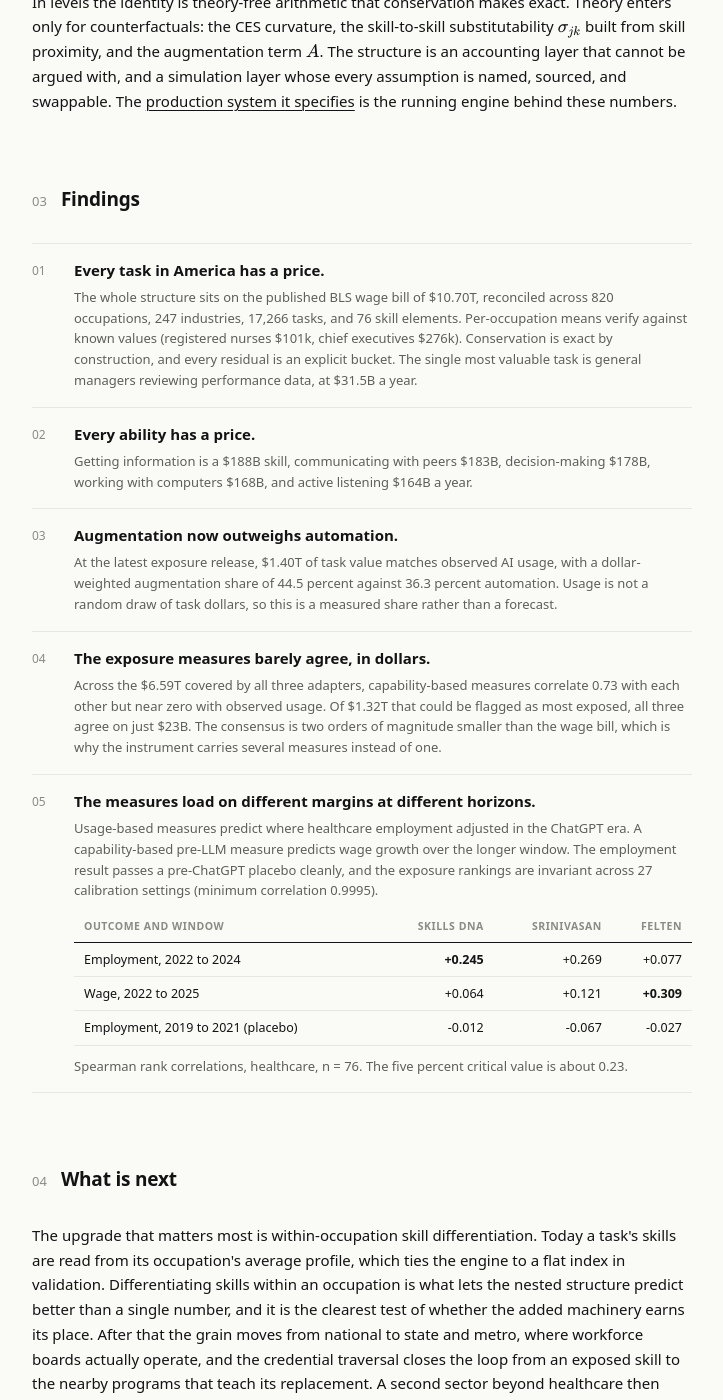
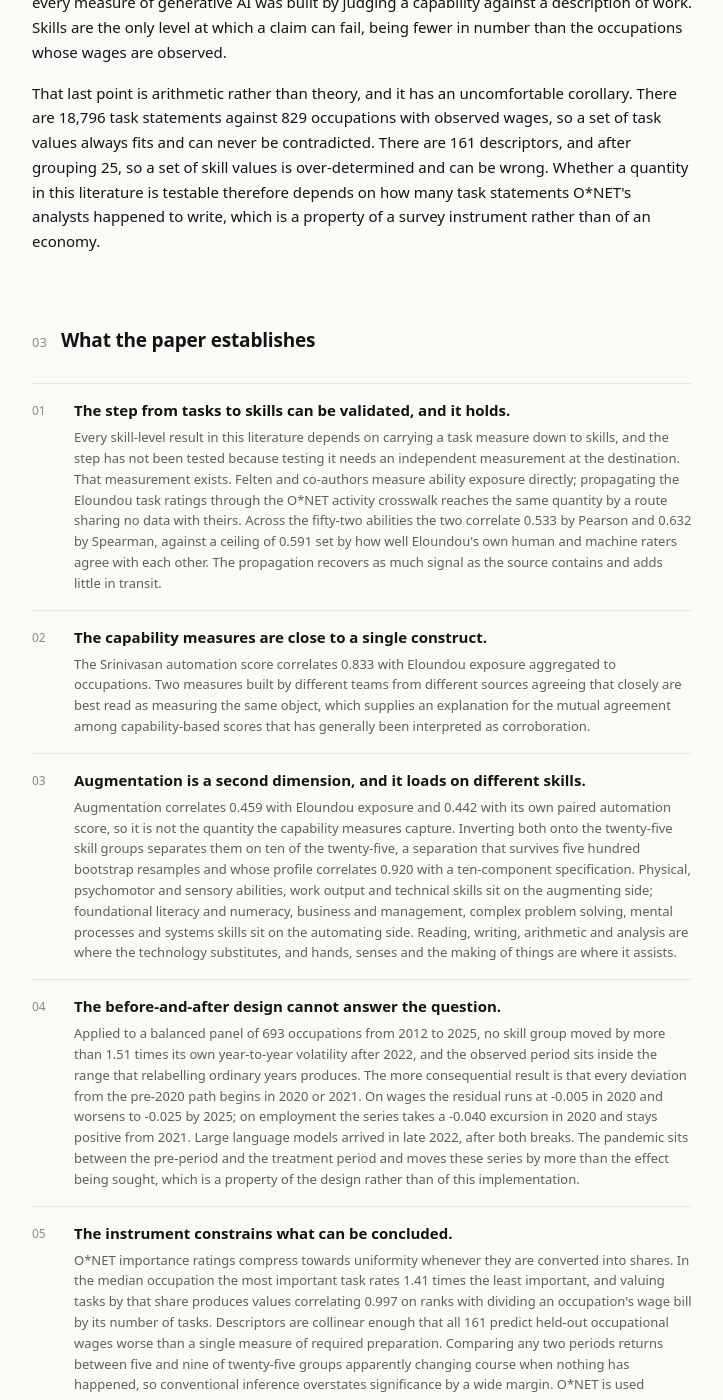
Before and after one commit to conway1521/conway1521.github.io, a Jekyll site: the page built from working-papers/skills-dna.html, in a window 1280 px wide and 1400 px high, scrolled down 1141 px. Shown: the whole window, without its empty margins (278-1001 px from the left). Built offline with Jekyll 4.4.1, drawn with Linux system fonts in a browser that asks for light colours; some of the changed text lies outside the part shown.

Commit message:
Update the Skills DNA working paper to what it now argues, and add the PDF
The page has been retitled AI exposure at three levels and rewritten around
what the paper establishes. Exposure to generative AI is measured at three
different levels of the same labor market, by Felten, Raj and Seamans at the
ability level, Eloundou and co-authors at the task level, and Srinivasan, Chen
and Zakerinia at the occupation level, and applied work moves those scores
between levels without the step having been validated. The paper validates it,
against a measure collected natively at the destination, and reports what
follows.

Four claims are removed because the work does not support them. The task
valuation, including the figure of 31.5 billion dollars for general managers
reviewing performance data, correlates 0.997 on ranks with dividing an
occupation's wage bill by its number of tasks, so it restates employment and
pay with a task count as its divisor rather than measuring anything about
tasks. The ability valuations were a fixed linear image of one number per
occupation, since every task in an occupation carried its occupational average
in all 124,614 pairs. The augmentation share of 44.5 percent against 36.3
percent rests on observed-usage data covering a fifth of tasks which are more
exposed than those it omits by 0.236 on a zero to one scale, so it is not a
share of the economy. The validation table is superseded by a relabelling
reference distribution, against which four results of that kind did not
survive.

What replaces them are the propagation validation at 0.533 against a ceiling
of 0.591, the capability measures correlating 0.833 with one another and so
being close to one construct, the separation of augmentation from automation
across ten of twenty-five skill groups, the finding that the before-and-after
design cannot identify an effect because every deviation from the pre-2020
path begins in 2020 or 2021, and a statement of the four ways O*NET constrains
what can be concluded from it.

The research graph node is retitled and its short, plain and abstract text
rewritten to match, with a direct link to the PDF added alongside the page.

```diff
--- a/working-papers/skills-dna.html
+++ b/working-papers/skills-dna.html
@@ -1,91 +1,74 @@
 ---
 layout: default
-title: Skills DNA of the economy
+title: AI exposure at three levels
 permalink: /working-papers/skills-dna/
-description: "Roles, tasks, and skills are three equivalent decompositions of the same output."
+description: "Exposure to AI is measured at three different levels of the same labor market, and the measures are compared as though they described one object."
 ---
-
-<link rel="stylesheet" href="https://cdn.jsdelivr.net/npm/katex@0.16.9/dist/katex.min.css">
-<script defer src="https://cdn.jsdelivr.net/npm/katex@0.16.9/dist/katex.min.js"></script>
-<script defer src="https://cdn.jsdelivr.net/npm/katex@0.16.9/dist/contrib/auto-render.min.js"
-    onload="renderMathInElement(document.body, {delimiters: [{left: '$$', right: '$$', display: true},{left: '\\(', right: '\\)', display: false}]});"></script>
 
 <div class="wrap">
 
   <div class="masthead">
     <div class="masthead__row">
       <span class="eyebrow"><a href="{{ '/#research' | relative_url }}">Research</a></span>
-      <span class="eyebrow">In progress</span>
+      <span class="eyebrow">Working paper</span>
     </div>
-    <h1 class="display">Skills DNA of the economy</h1>
-    <p class="lede">Roles, tasks, and skills are three equivalent decompositions of the same output. Price every task and every skill, and AI exposure becomes a question of dollars. A calibrated measurement instrument for the task-based labor market.</p>
+    <h1 class="display">AI exposure at three levels</h1>
+    <p class="lede">Exposure to generative AI is measured at three different levels of the same labor market, and the measures are then compared as though they described one object. This paper puts them on a common footing, validates the step that carries a task measure down to skills, and reports what the underlying data will bear.</p>
   </div>
-  <div class="standfirst">Economics &middot; machine learning &middot; data engineering. A measurement instrument with an open-source engine and a versioned data snapshot.</div>
+  <div class="standfirst">Working paper &middot; fully public data &middot; every number regenerates from a clean checkout.</div>
 
   <div class="col">
     <div class="secnum" style="margin-top:0;">
       <span class="secnum__n">01</span>
-      <h2 class="secnum__h">The idea</h2>
+      <h2 class="secnum__h">The premise</h2>
     </div>
     <div class="prose prose--lg">
-      <p>An industry produces its output through roles, each role performs a set of tasks, and each task demands a set of skills. Government data records how many workers hold each role and what they are paid, which tasks each role performs, and which abilities each task demands.</p>
-      <p>Push the pay down through those links and nothing is created or destroyed. The same national total appears as industry output, as occupational pay, as the value of tasks, and as the value of skills. Roles, tasks, and skills are three coordinate systems for one object. AI enters as a new appliance that can perform some of the steps. Because every step now carries a price, "which steps can the appliance do" becomes "how many dollars are in play," then "which abilities lose their market," then "which workers are affected and what should they learn next."</p>
+      <p>A firm produces output, that output is produced by activities being carried out, and those activities are carried out by combinations of human capability. Occupations, tasks and skills are three descriptions of one process, so a technology entering production has to be traceable through all three. The premise is common ground rather than a claim of this paper, running from Autor, Levy and Murnane through Acemoglu and Autor, and developed most recently by Freund and Mann into a general equilibrium model in which occupations bundle tasks and automating one task raises the weight on those that remain.</p>
+      <p>What that literature consumes, and does not examine, are the exposure measures themselves. Felten, Raj and Seamans score the fifty-two abilities of O*NET. Eloundou and co-authors score its task statements. Srinivasan, Chen and Zakerinia score occupations. Each is used at whatever level an application requires, and the aggregation or disaggregation that carries it there has not previously been validated. This paper establishes what each one measures, whether it survives being moved between levels, and what the data underneath will support.</p>
     </div>
   </div>
 
   <div class="col">
     <div class="secnum">
       <span class="secnum__n">02</span>
-      <h2 class="secnum__h">The model</h2>
+      <h2 class="secnum__h">Why the levels are not interchangeable</h2>
     </div>
     <div class="prose">
-      <p>The dollar shares the identity measures in levels are exactly the calibration a production function needs. A task's expenditure share within an industry is the Cobb-Douglas weight \( \beta_i \). A skill's dollar share of a task's labor is \( \gamma_{ik} \). A task's automatable share maps to \( \delta_i \). Output reads through a nested aggregator of labor and capital:</p>
-      <div class="math-block">
-        <p style="margin:0;">$$Y = A \cdot R^{\alpha} \, K^{\beta}, \qquad R = \left(\sum_{k} \gamma_k \, s_k^{\,\rho}\right)^{1/\rho}$$</p>
-      </div>
-      <p>In levels the identity is theory-free arithmetic that conservation makes exact. Theory enters only for counterfactuals: the CES curvature, the skill-to-skill substitutability \( \sigma_{jk} \) built from skill proximity, and the augmentation term \( A \). The structure is an accounting layer that cannot be argued with, and a simulation layer whose every assumption is named, sourced, and swappable. The <a href="{{ '/portfolio/skills-framework' | relative_url }}">production system it specifies</a> is the running engine behind these numbers.</p>
+      <p>The three layers perform three different functions, and none of them can perform the others. The wage bill is a budget that everything must sum to, which disciplines a description without testing it, because quantities constructed as shares of a total return that total whatever values the shares take. Tasks are where the technology has actually been observed, since every measure of generative AI was built by judging a capability against a description of work. Skills are the only level at which a claim can fail, being fewer in number than the occupations whose wages are observed.</p>
+      <p>That last point is arithmetic rather than theory, and it has an uncomfortable corollary. There are 18,796 task statements against 829 occupations with observed wages, so a set of task values always fits and can never be contradicted. There are 161 descriptors, and after grouping 25, so a set of skill values is over-determined and can be wrong. Whether a quantity in this literature is testable therefore depends on how many task statements O*NET's analysts happened to write, which is a property of a survey instrument rather than of an economy.</p>
     </div>
   </div>
 
   <div class="col">
     <div class="secnum">
       <span class="secnum__n">03</span>
-      <h2 class="secnum__h">Findings</h2>
+      <h2 class="secnum__h">What the paper establishes</h2>
     </div>
     <div>
       <div class="finding">
         <span class="finding__n">01</span>
-        <div class="finding__head">Every task in America has a price.</div>
-        <div class="finding__body">The whole structure sits on the published BLS wage bill of $10.70T, reconciled across 820 occupations, 247 industries, 17,266 tasks, and 76 skill elements. Per-occupation means verify against known values (registered nurses $101k, chief executives $276k). Conservation is exact by construction, and every residual is an explicit bucket. The single most valuable task is general managers reviewing performance data, at $31.5B a year.</div>
+        <div class="finding__head">The step from tasks to skills can be validated, and it holds.</div>
+        <div class="finding__body">Every skill-level result in this literature depends on carrying a task measure down to skills, and the step has not been tested because testing it needs an independent measurement at the destination. That measurement exists. Felten and co-authors measure ability exposure directly; propagating the Eloundou task ratings through the O*NET activity crosswalk reaches the same quantity by a route sharing no data with theirs. Across the fifty-two abilities the two correlate 0.533 by Pearson and 0.632 by Spearman, against a ceiling of 0.591 set by how well Eloundou's own human and machine raters agree with each other. The propagation recovers as much signal as the source contains and adds little in transit.</div>
       </div>
       <div class="finding">
         <span class="finding__n">02</span>
-        <div class="finding__head">Every ability has a price.</div>
-        <div class="finding__body">Getting information is a $188B skill, communicating with peers $183B, decision-making $178B, working with computers $168B, and active listening $164B a year.</div>
+        <div class="finding__head">The capability measures are close to a single construct.</div>
+        <div class="finding__body">The Srinivasan automation score correlates 0.833 with Eloundou exposure aggregated to occupations. Two measures built by different teams from different sources agreeing that closely are best read as measuring the same object, which supplies an explanation for the mutual agreement among capability-based scores that has generally been interpreted as corroboration.</div>
       </div>
       <div class="finding">
         <span class="finding__n">03</span>
-        <div class="finding__head">Augmentation now outweighs automation.</div>
-        <div class="finding__body">At the latest exposure release, $1.40T of task value matches observed AI usage, with a dollar-weighted augmentation share of 44.5 percent against 36.3 percent automation. Usage is not a random draw of task dollars, so this is a measured share rather than a forecast.</div>
+        <div class="finding__head">Augmentation is a second dimension, and it loads on different skills.</div>
+        <div class="finding__body">Augmentation correlates 0.459 with Eloundou exposure and 0.442 with its own paired automation score, so it is not the quantity the capability measures capture. Inverting both onto the twenty-five skill groups separates them on ten of the twenty-five, a separation that survives five hundred bootstrap resamples and whose profile correlates 0.920 with a ten-component specification. Physical, psychomotor and sensory abilities, work output and technical skills sit on the augmenting side; foundational literacy and numeracy, business and management, complex problem solving, mental processes and systems skills sit on the automating side. Reading, writing, arithmetic and analysis are where the technology substitutes, and hands, senses and the making of things are where it assists.</div>
       </div>
       <div class="finding">
         <span class="finding__n">04</span>
-        <div class="finding__head">The exposure measures barely agree, in dollars.</div>
-        <div class="finding__body">Across the $6.59T covered by all three adapters, capability-based measures correlate 0.73 with each other but near zero with observed usage. Of $1.32T that could be flagged as most exposed, all three agree on just $23B. The consensus is two orders of magnitude smaller than the wage bill, which is why the instrument carries several measures instead of one.</div>
+        <div class="finding__head">The before-and-after design cannot answer the question.</div>
+        <div class="finding__body">Applied to a balanced panel of 693 occupations from 2012 to 2025, no skill group moved by more than 1.51 times its own year-to-year volatility after 2022, and the observed period sits inside the range that relabelling ordinary years produces. The more consequential result is that every deviation from the pre-2020 path begins in 2020 or 2021. On wages the residual runs at -0.005 in 2020 and worsens to -0.025 by 2025; on employment the series takes a -0.040 excursion in 2020 and stays positive from 2021. Large language models arrived in late 2022, after both breaks. The pandemic sits between the pre-period and the treatment period and moves these series by more than the effect being sought, which is a property of the design rather than of this implementation.</div>
       </div>
       <div class="finding">
         <span class="finding__n">05</span>
-        <div class="finding__head">The measures load on different margins at different horizons.</div>
-        <div class="finding__body">Usage-based measures predict where healthcare employment adjusted in the ChatGPT era. A capability-based pre-LLM measure predicts wage growth over the longer window. The employment result passes a pre-ChatGPT placebo cleanly, and the exposure rankings are invariant across 27 calibration settings (minimum correlation 0.9995).</div>
-        <table class="rtable">
-          <thead><tr><th>Outcome and window</th><th>Skills DNA</th><th>Srinivasan</th><th>Felten</th></tr></thead>
-          <tbody>
-            <tr><td>Employment, 2022 to 2024</td><td class="hl">+0.245</td><td>+0.269</td><td>+0.077</td></tr>
-            <tr><td>Wage, 2022 to 2025</td><td>+0.064</td><td>+0.121</td><td class="hl">+0.309</td></tr>
-            <tr><td>Employment, 2019 to 2021 (placebo)</td><td>-0.012</td><td>-0.067</td><td>-0.027</td></tr>
-          </tbody>
-        </table>
-        <div class="finding__body" style="margin-top:6px;">Spearman rank correlations, healthcare, n = 76. The five percent critical value is about 0.23.</div>
+        <div class="finding__head">The instrument constrains what can be concluded.</div>
+        <div class="finding__body">O*NET importance ratings compress towards uniformity whenever they are converted into shares. In the median occupation the most important task rates 1.41 times the least important, and valuing tasks by that share produces values correlating 0.997 on ranks with dividing an occupation's wage bill by its number of tasks. Descriptors are collinear enough that all 161 predict held-out occupational wages worse than a single measure of required preparation. Comparing any two periods returns between five and nine of twenty-five groups apparently changing course when nothing has happened, so conventional inference overstates significance by a wide margin. O*NET is used anyway, here and elsewhere, because it is free, covers the whole economy, and is the common vocabulary of every measure discussed, whereas the alternatives are restricted individual data that most researchers cannot obtain.</div>
       </div>
     </div>
   </div>
@@ -96,8 +79,9 @@ description: "Roles, tasks, and skills are three equivalent decompositions of th
       <h2 class="secnum__h">What is next</h2>
     </div>
     <div class="prose">
-      <p>The upgrade that matters most is within-occupation skill differentiation. Today a task's skills are read from its occupation's average profile, which ties the engine to a flat index in validation. Differentiating skills within an occupation is what lets the nested structure predict better than a single number, and it is the clearest test of whether the added machinery earns its place. After that the grain moves from national to state and metro, where workforce boards actually operate, and the credential traversal closes the loop from an exposed skill to the nearby programs that teach its replacement. A second sector beyond healthcare then tests whether the validation result holds outside it.</p>
+      <p>The pandemic moved which occupations grew, whereas a technology of this kind should move what happens inside an occupation, and the second is a different object that a comparison across occupations cannot see. The validated propagation reported here is what a within-occupation design would need, and observed-usage data supplies task-level outcomes on the fifth of tasks it covers, where the selection falls on tasks rather than on time. Separately, the separation of augmentation from automation suggests a shock structure that current models do not represent, since automating a task and assisting it have different implications for who gains, and the loadings reported here are what a model incorporating the distinction would require.</p>
     </div>
+    <p><a href="{{ '/assets/papers/skills-dna.pdf' | relative_url }}" target="_blank" rel="noopener">Read the working paper (PDF)</a></p>
     <a href="{{ '/#research' | relative_url }}" class="backlink">&larr; Back to research</a>
   </div>
 
```
Also changed, not shown: assets/js/research-graph.js (+8 -8 lines), 1 other file.
